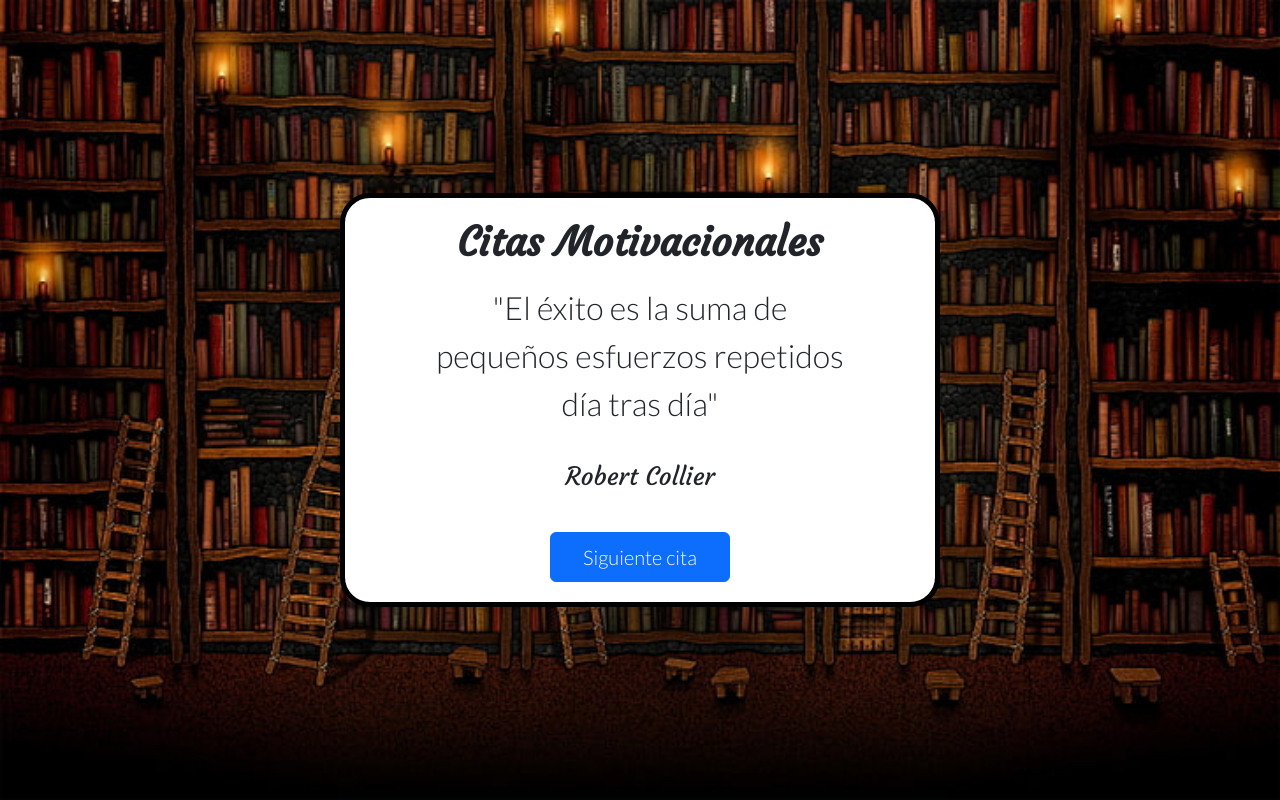
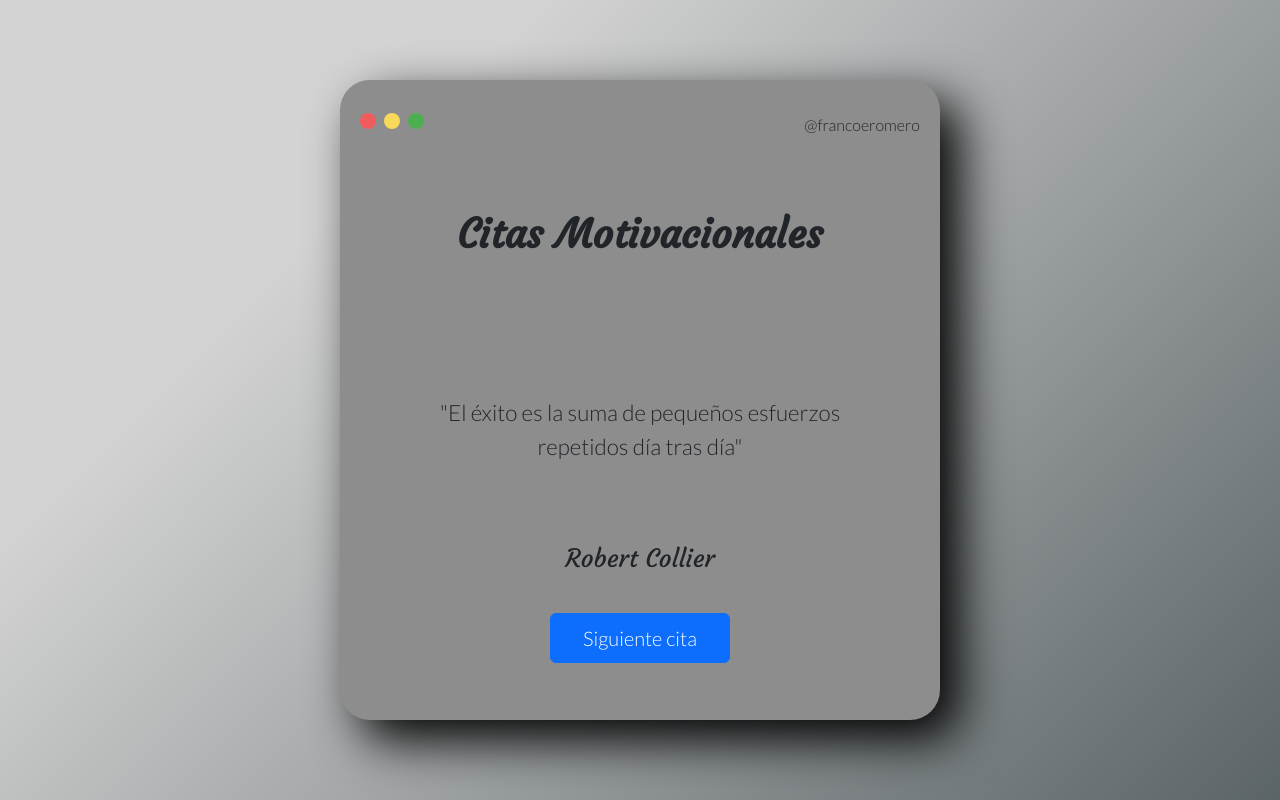
Before and after one commit to francoeromero/quotes-random, a plain HTML site: page index.html in a window 1280 px wide. Drawn offline with nearby package versions, Linux system fonts and the light colour scheme.

Commit message:
quotes random

```diff
--- a/index.html
+++ b/index.html
@@ -4,7 +4,7 @@
     <meta charset="UTF-8">
     <meta name="viewport" content="width=device-width, initial-scale=1.0">
     <title>quotes randoms</title>
-    <link rel="icon" href="./img/background.jpeg">
+    <link rel="icon" href="./img/random_quote.png">
     <link rel="preconnect" href="https://fonts.googleapis.com">
     <link rel="preconnect" href="https://fonts.gstatic.com" crossorigin>
     <link href="https://fonts.googleapis.com/css2?family=Courgette&display=swap" rel="stylesheet">
@@ -14,6 +14,17 @@
 </head>
 <body>
     <div class="contenedor contenido-centrado">
+        <div class="rotulo">
+            <div class="content-circle">
+                <div class="circle rojo"></div>
+                <div class="circle amarillo"></div>
+                <div class="circle verde"></div>
+            </div>
+            <div class="content-name">
+                <p class="name">@francoeromero</p>
+            </div>
+        </div>
+
         <h1 id="titulo" class="contenido-centrado"> Citas Motivacionales</h1>
         <div class="contenedor-interno contenido-centrado">
             <p id="cita" class="contenido-centrado"></p>
--- a/styles.css
+++ b/styles.css
@@ -11,9 +11,49 @@ body {
     align-items: center;
     height: 100vh;
     text-align: center;
-    background: url(./img/back.jpg) no-repeat center center/cover;
+    /* background: url(./img/back.jpg) no-repeat center center/cover; */
+    background-color: #5b6467;
+    background-image: linear-gradient(315deg, #5b6467 0%, #d3d3d3 74%);
 }
 
+
+    /* rotulo */
+    .content-circle{
+        display: flex;
+        width: 100%;
+      }
+      .circle{
+        width: 1rem;
+        margin-right: 8px;
+        height: 1rem;
+        border-radius: 50%;
+      }
+      .rojo{
+        background: #f05b5b;
+      }
+      .amarillo{
+        background: #f9d959;
+      }
+      .verde{
+        background: #4CAF50;
+      }
+      .content-name{
+        width: 100%;
+        height: 1rem;
+        display: flex;
+        justify-content: flex-end;
+      }
+      .name{
+        font-size: 1rem;
+      }
+      .rotulo{
+        display: flex;
+        /* border: 2px solid red; */
+        width: 100%;
+        margin-top: -2rem;
+        /* margin-bottom: 2rem; */
+
+      }
 .contenido-centrado{
     display: flex;
     flex-wrap: wrap;
@@ -23,11 +63,12 @@ body {
 
 .contenedor{
     width: 80vw;
+    height: 80vh;
     max-width: 600px;
     min-width: 500px;
     padding: 20px;
-    background-color: white;
-    border: 5px solid black;
+    background: rgb(141, 141, 141);
+    box-shadow: 20px 20px 50px black;
     border-radius: 30px;
 }
 .contenedor-interno{
@@ -42,11 +83,13 @@ body {
 }
 #cita{
     font-size: 32px;
-    width: 100%;
+    width: 40rem;
+    font-size: 1.4rem;
     display: flex;
     align-items: center;
     justify-content: center;
     text-align: center;
+    height: 10rem;
     margin: 10px;
 }
 #autor{
```
Also changed, not shown: img/random_quote.png (added).
